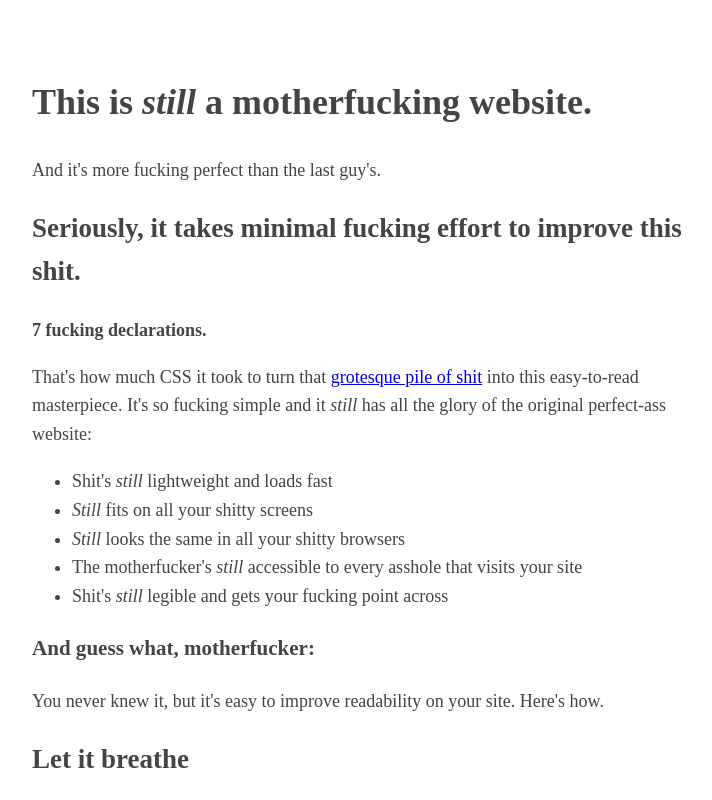
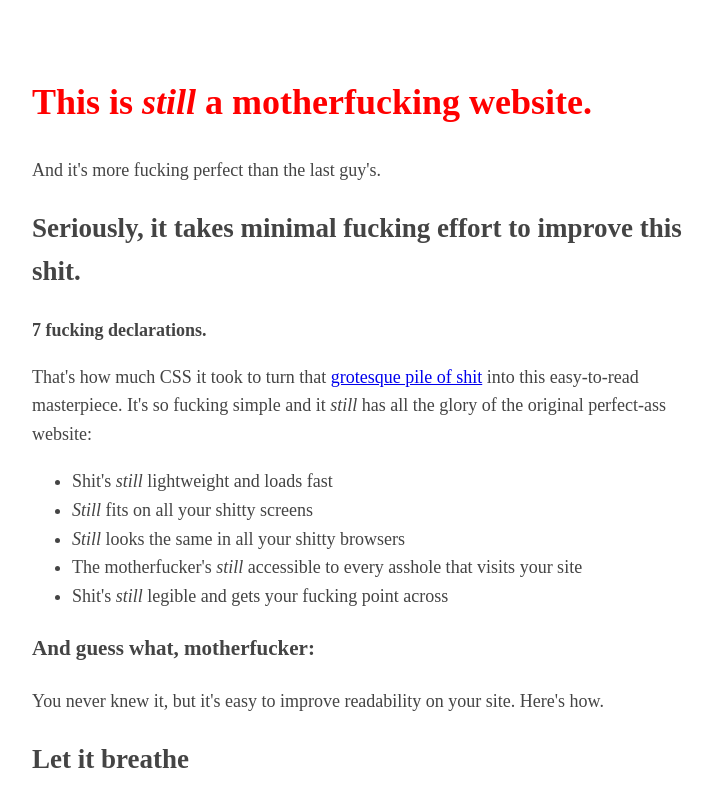
Before and after one commit to rjammazi87/rjammazi87.github.io, a plain HTML site: page index.html in a window 1280 px wide. Shown: the top 800 px of the page, without its empty margins (283-995 px from the left). Drawn offline with Linux system fonts and the light colour scheme.

Commit message:
MAJ du fichier style.css

```diff
--- a/style.css
+++ b/style.css
@@ -8,6 +8,11 @@ body
 	padding: 010px
 }
 
+h1
+	{
+		color: #FF0000;
+	}
+
 {
 	h1,h2,h3
 	{
```
